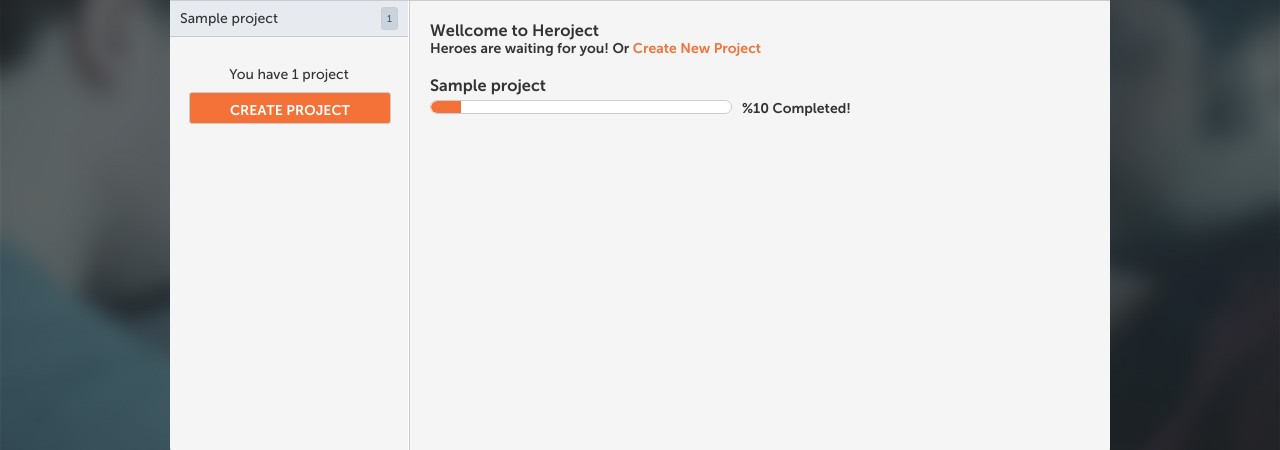
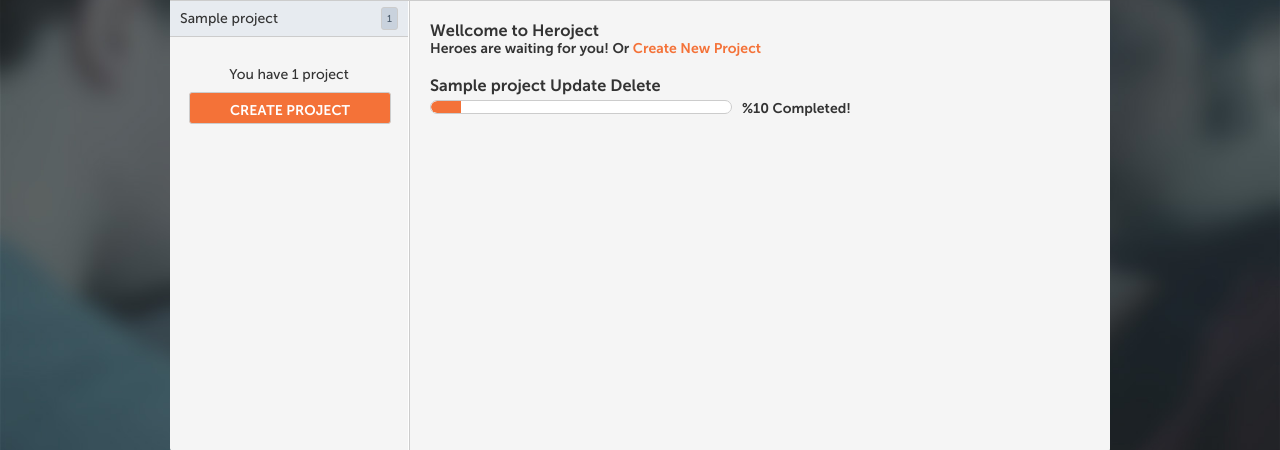
Before and after one commit to luterien/heroject, a Django app: template templates/index.html in a window 1280 px wide. Shown: the part 100-550 px from the top of the page. Run offline with Django 3.2, Linux system fonts and the light colour scheme; the template is opened without the code that fills it: most values are stand-ins (such as "Sample title", 1, 10 or a date in 2020); parts of the project's set-up code (start-up, migrations or seed data) failed here and were passed over.

Commit message:
ugur cok pis cakistik gitti hersey aq

```diff
--- a/apps/projects/forms.py
+++ b/apps/projects/forms.py
@@ -15,7 +15,7 @@ class NewProjectForm(forms.ModelForm):
 class UpdateProjectForm(forms.ModelForm):
     class Meta:
         model = Project
-        fields = ('title', )
+        fields = ('title', 'description',)
 
 
 class CreateDiscussionForm(forms.ModelForm):
--- a/apps/projects/views.py
+++ b/apps/projects/views.py
@@ -1,6 +1,6 @@
 from django.shortcuts import render, get_object_or_404, redirect
 from django.contrib.auth.decorators import login_required
-from django.views.generic.edit import UpdateView, CreateView, DeleteView
+from django.views.generic.edit import UpdateView, CreateView
 from django.core.urlresolvers import reverse
 from apps.actions.forms import *
 from apps.projects.forms import *
--- a/templates/index.html
+++ b/templates/index.html
@@ -15,6 +15,8 @@
                     <a href="{% url 'project_details' project.slug %}">
                       {{ project.title }}
                     </a>
+                  <a href="{% url 'update_project' project.id %}">Update</a>
+                  <a href="{% url 'delete_project' project.id %}">Delete</a>
                   </h3>
                   <div class="progress-cnt">
                     <div class="progress">
```
